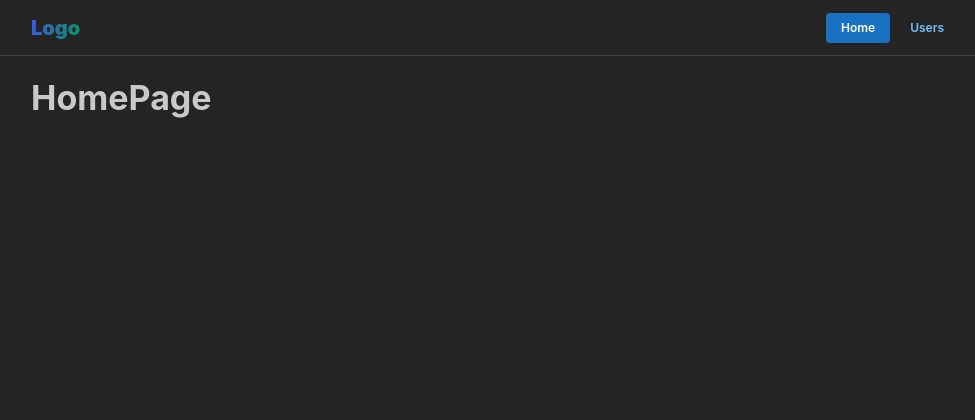
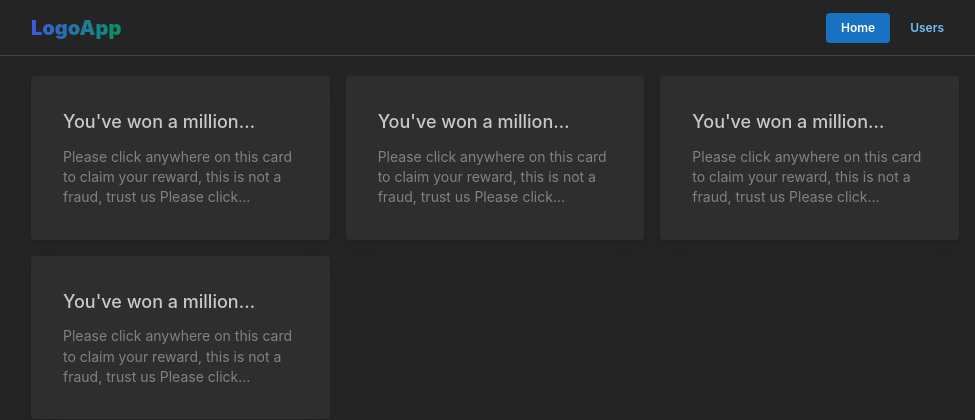
Before and after one commit to jruizsilva/posts-crud, a React (Vite) app: page / in a window 1280 px wide. Shown: the top 420 px of the page, without its empty margins (145-1120 px from the left). Built offline with nearby package versions, Linux system fonts and the light colour scheme.

Commit message:
refactor layout

```diff
--- a/src/components/layouts/MainLayout.module.scss
+++ b/src/components/layouts/MainLayout.module.scss
@@ -12,13 +12,3 @@
   justify-content: space-between;
   align-items: center;
 }
-
-.logo {
-  text-decoration: none;
-  color: inherit;
-}
-
-.group_mobile {
-  flex-direction: column;
-  align-items: center;
-}
--- a/src/components/layouts/MainLayout.tsx
+++ b/src/components/layouts/MainLayout.tsx
@@ -55,9 +55,8 @@ export function MainLayout() {
             gradient={{ from: "indigo", to: "teal", deg: 90 }}
             component={NavLink}
             to={"/"}
-            className={classes.logo}
           >
-            Logo
+            LogoApp
           </Text>
           <Group gap={5} visibleFrom="xs">
             {items}
@@ -68,15 +67,7 @@ export function MainLayout() {
       </AppShell.Header>
 
       <AppShell.Navbar py="md" px={4}>
-        <Group
-          gap={15}
-          h={"100%"}
-          hiddenFrom="xs"
-          ta={"center"}
-          className={classes.group_mobile}
-        >
-          {items}
-        </Group>
+        <Group hiddenFrom="xs">{items}</Group>
       </AppShell.Navbar>
 
       <AppShell.Main>
--- /dev/null
+++ b/src/components/ui/PostCard/PostCard.module.scss
@@ -0,0 +1,5 @@
+.title {
+  @include hover() {
+    text-decoration: underline;
+  }
+}
--- /dev/null
+++ b/src/components/ui/PostCard/PostCard.tsx
@@ -0,0 +1,30 @@
+import { Card, Text } from "@mantine/core";
+import { Link } from "react-router-dom";
+import classes from "./PostCard.module.scss";
+
+interface Props {}
+
+export default function PostCard(_props: Props): JSX.Element {
+  return (
+    <>
+      <Card shadow="sm" padding="xl">
+        <Text
+          fw={500}
+          size="lg"
+          lineClamp={1}
+          component={Link}
+          to={""}
+          className={classes.title}
+        >
+          You&apos;ve won a million dollars in cash!
+        </Text>
+
+        <Text mt="xs" c="dimmed" size="sm" lineClamp={3}>
+          Please click anywhere on this card to claim your reward, this is not a
+          fraud, trust us Please click anywhere on this card to claim your
+          reward, this is not a fraud, trust us
+        </Text>
+      </Card>
+    </>
+  );
+}
--- a/src/pages/HomePage.tsx
+++ /dev/null
@@ -1,11 +0,0 @@
-import { Title } from "@mantine/core";
-
-interface Props {}
-
-export default function HomePage(_props: Props): JSX.Element {
-  return (
-    <>
-      <Title>HomePage</Title>
-    </>
-  );
-}
--- /dev/null
+++ b/src/pages/PostListPage.tsx
@@ -0,0 +1,17 @@
+import { SimpleGrid } from "@mantine/core";
+import PostCard from "../components/ui/PostCard/PostCard";
+
+interface Props {}
+
+export default function PostListPage(_props: Props): JSX.Element {
+  return (
+    <>
+      <SimpleGrid cols={3}>
+        <PostCard />
+        <PostCard />
+        <PostCard />
+        <PostCard />
+      </SimpleGrid>
+    </>
+  );
+}
--- a/src/pages/index.ts
+++ b/src/pages/index.ts
@@ -1,3 +1,3 @@
-export { default as HomePage } from './HomePage';
+export { default as HomePage } from "./PostListPage";
 
-export { default as UserListPage } from './UserListPage';
+export { default as UserListPage } from "./UserListPage";
--- a/src/routes/MainRouter.tsx
+++ b/src/routes/MainRouter.tsx
@@ -11,7 +11,10 @@ export default function MainRouter(_props: Props): JSX.Element {
         <Routes>
           <Route element={<MainLayout />}>
             <Route path="/" element={<HomePage />} />
-            <Route path="/users" element={<UserListPage />} />
+            <Route path="/users">
+              <Route index element={<UserListPage />} />
+              <Route path=":id" element={<h1>User Detail Page</h1>} />
+            </Route>
           </Route>
         </Routes>
       </BrowserRouter>
```
Also changed, not shown: src/pages/PostPage.tsx (added, +9 -0 lines).
